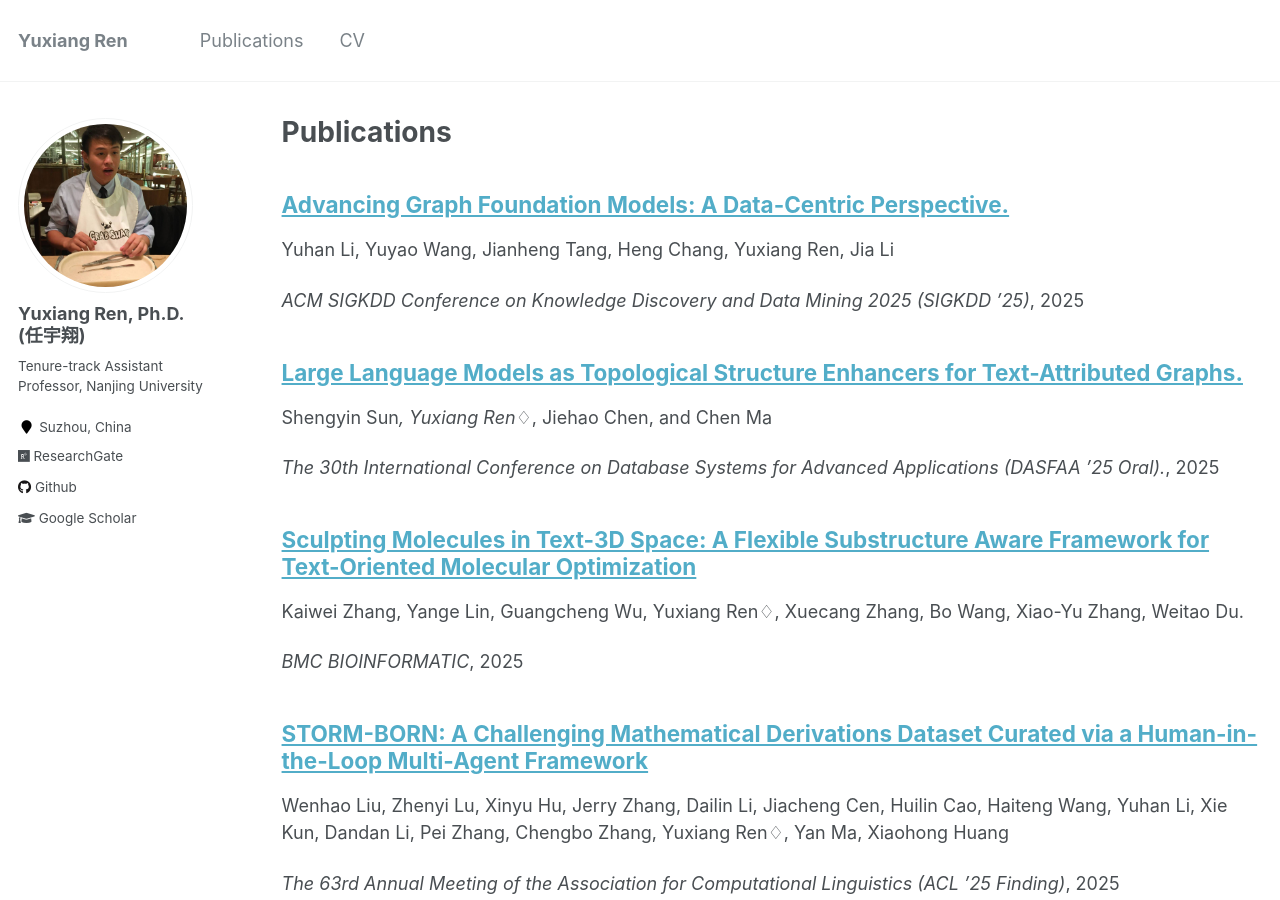
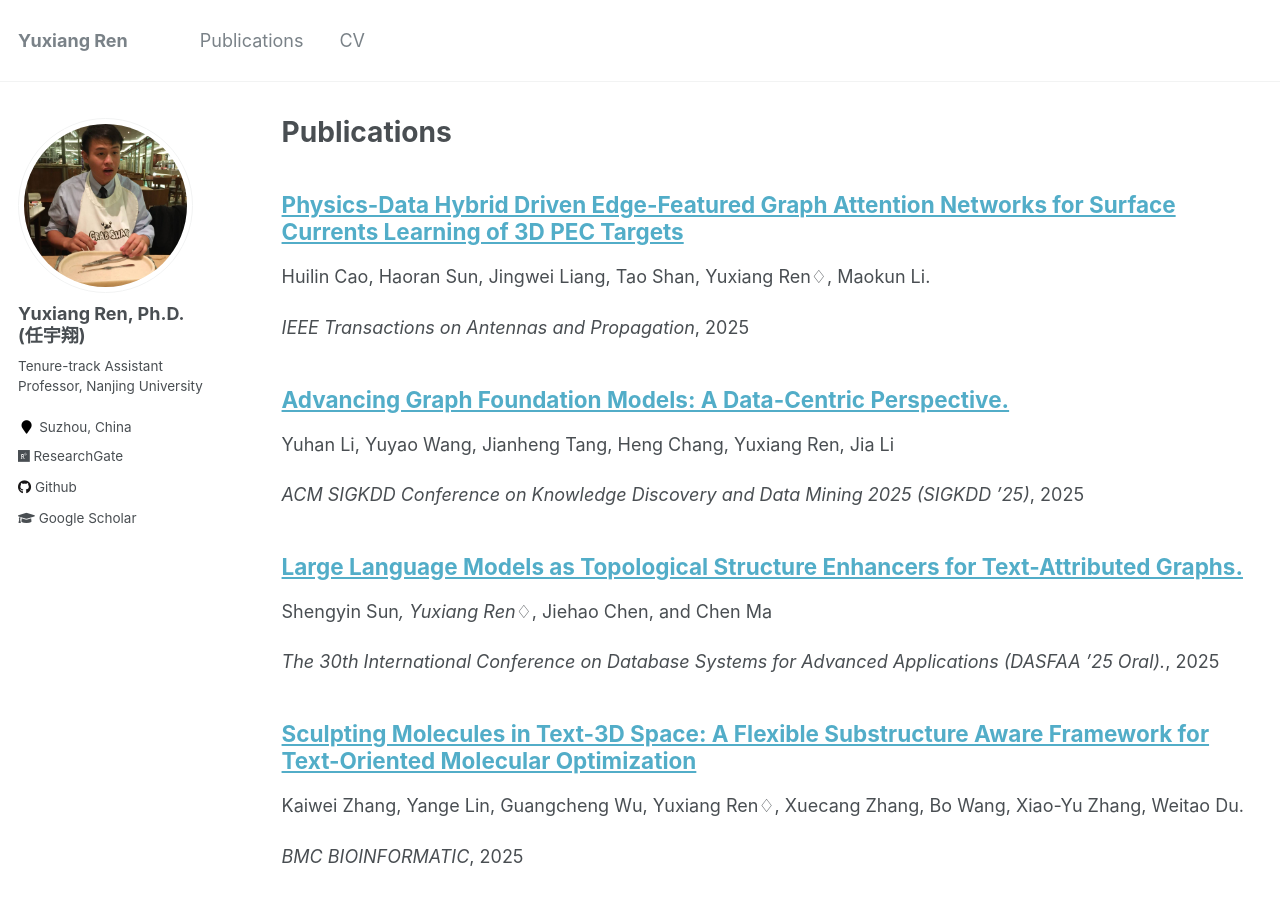
Before and after one commit to YuxiangRen/YuxiangRen.github.io, a Jekyll site: the page built from _pages/publications.md, in a window 1280 px wide and 900 px high. Built offline with Jekyll 4.4.1, drawn with Linux system fonts in a browser that asks for light colours.

Commit message:
2025-09-08

```diff
--- /dev/null
+++ b/_publications/2025-magne.md
@@ -0,0 +1,8 @@
+---
+title: "Physics-Data Hybrid Driven Edge-Featured Graph Attention Networks for Surface Currents Learning of 3D PEC Targets"
+collection: publications
+permalink: /publication/2025-magne
+excerpt: 'Huilin Cao, Haoran Sun, Jingwei Liang, Tao Shan, Yuxiang Ren♢, Maokun Li.'
+date: 2025-09-01
+venue: 'IEEE Transactions on Antennas and Propagation'
+---
```
Also changed, not shown: _pages/about.md (+1 -1 lines).
